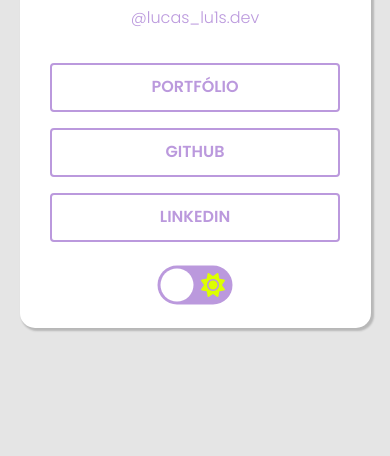
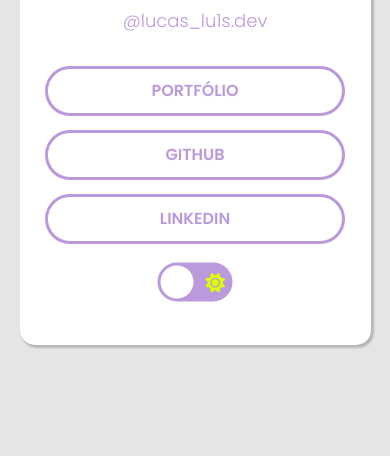
Before and after one commit to LucasLuis-Dev/Social-Tree, a plain HTML site: page index.html in a window 390 px wide. Shown: the part 388-844 px from the top of the page. Drawn offline with Linux system fonts and the light colour scheme.

Commit message:
add new css architecture

```diff
--- /dev/null
+++ b/css/base.css
@@ -0,0 +1,61 @@
+@import url('https://fonts.googleapis.com/css2?family=Merriweather+Sans:wght@400;500;600&family=Poppins:wght@300;600&display=swap');
+
+* {
+    margin: 0;
+    box-sizing: border-box;
+}
+
+:root {
+    font-size: 62.5%;
+    --mainColor: #BB99DD;
+}
+
+body {
+    display: flex;
+
+    align-items: center;
+    justify-content: center;
+
+    width: 100vw;
+    height: 100vh;
+
+    background-color: #E5E5E5;
+
+    transition: background 0.2s linear;
+}
+
+main {
+    display: flex;
+    flex-direction: column;
+
+    justify-content: center;
+    align-items: center;
+
+    background-color: white;
+
+    padding: 5rem;
+
+    width: 90%;
+
+    border-radius: 1.5rem;
+
+    box-shadow: 2px 2px 2px 1px rgba(0, 0, 0, 0.2);
+}
+
+body.dark {
+    background-color: #232c35;
+}
+
+main.dark {
+    background-color: #36424d;
+}
+
+
+@media screen and (min-width: 1024px) {
+
+    main {
+
+        width: 40%;
+    }
+
+}
--- /dev/null
+++ b/css/links.css
@@ -0,0 +1,52 @@
+.links__container {
+    display: flex;
+    flex-direction: column;
+
+    align-items: center;
+
+    width: 100%;
+
+    gap: 1.4rem;
+
+    margin-bottom: 2.5rem;
+}
+
+.links__container a {
+
+    display: flex;
+
+    align-items: center;
+    justify-content: center;
+
+    text-align: center;
+
+    width: 30rem;
+    height: 5rem;
+    text-decoration: none;
+
+    border: 0.3rem solid var(--mainColor);
+
+    font-family: 'Poppins';
+    font-style: normal;
+    font-weight: 600;
+    font-size: 1.6rem;
+    line-height: 2.4rem;
+
+    text-transform: uppercase;
+
+    color: var(--mainColor);
+
+    border-radius: 3.0rem;
+
+    transition: 200ms;
+
+}
+
+
+.links__container a:hover {
+    cursor: pointer;
+
+    background-color: var(--mainColor);
+    color: white;
+
+}
--- /dev/null
+++ b/css/photo.css
@@ -0,0 +1,29 @@
+.photo__container {
+    display: flex;
+
+    align-items: center;
+    justify-content: center;
+
+    background-color: #E5E5E5;
+
+    width: 220px;
+    height: 220px;
+    border-radius: 50%;
+
+    border: 4px solid var(--mainColor);
+
+    margin-bottom: 15px;
+    transition: 0.3s;
+}
+
+.photo__container:hover {
+    transform: scale(1.1);
+}
+
+.photo__container img {
+    width: 200px;
+    height: 200px;
+
+    border-radius: 50%;
+
+}
--- /dev/null
+++ b/css/temas.css
@@ -0,0 +1,53 @@
+.checkbox {
+    opacity: 0;
+    position: absolute;
+}
+
+label {
+    background-color: #BB99DD;
+    border-radius: 50px;
+    cursor: pointer;
+
+    display: flex;
+    align-items: center;
+    justify-content: space-between;
+
+    padding: 5px;
+    position: relative;
+    height: 2.6rem;
+    width: 5rem;
+
+    transform: scale(1.5);
+}
+
+label.dark {
+    background-color: #111;
+}
+
+.label .ball {
+    background-color: white;
+    border-radius: 50%;
+    position: absolute;
+    top: 2px;
+    left: 2px;
+
+    height: 2.2rem;
+    width: 2.2rem;
+
+    transform: translateX(0px);
+    transition: transform 0.2s linear;
+}
+
+.checkbox:checked + .label .ball {
+    transform: translateX(24px);
+}
+
+.fa-moon {
+    color: #f1c40f;
+    font-size: 1.3rem
+}
+
+.fa-sun {
+    color: #ddff00;
+    font-size: 1.3rem
+}
--- /dev/null
+++ b/css/user.css
@@ -0,0 +1,13 @@
+.user__container p {
+    font-family: 'Poppins';
+    font-weight: 300;
+    font-size: 1.8rem;
+    line-height: 2.4rem;
+
+
+    text-align: center;
+
+    color: var(--mainColor);
+
+    margin-bottom: 3.3rem;
+}
--- a/index.html
+++ b/index.html
@@ -5,23 +5,31 @@
     <meta http-equiv="X-UA-Compatible" content="IE=edge">
     <meta name="viewport" content="width=device-width, initial-scale=1.0">
     <title>Social Tree - Lucas Luis</title>
-    <link rel="stylesheet" href="./style.css">
+    <link rel="stylesheet" href="./css/base.css">
+    <link rel="stylesheet" href="./css/photo.css">
+    <link rel="stylesheet" href="./css/links.css">
+    <link rel="stylesheet" href="./css/user.css">
+    <link rel="stylesheet" href="./css/temas.css">
     <link rel="shortcut icon" href="./midia-social.png">
 </head>
 <body>
     <main>
-        <div class="borda-foto">
+        <figure class="photo__container">
             <img src="https://media.discordapp.net/attachments/965066624556232737/1113878594297528482/profile-pic_24.png">
+        </figure>
+
+        <div class="user__container">
+            <p>@lucas_lu1s.dev</p>
         </div>
-        <p>@lucas_lu1s.dev</p>
 
-        <div class="links">
+
+        <div class="links__container">
             <a href="https://portfolio-lucasluis-dev.vercel.app/">Portfólio</a>
             <a href="https://github.com/LucasLuis-Dev">Github</a>
             <a href="https://www.linkedin.com/in/lucas-luis-9a83a2231/">Linkedin</a>
         </div>
 
-        <div class="temas">
+        <div class="temas__container">
             <input type="checkbox" class="checkbox" id="chk">
 
             <label class="label" for="chk">
--- a/style.css
+++ /dev/null
@@ -1,256 +0,0 @@
-@import url('https://fonts.googleapis.com/css2?family=Merriweather+Sans:wght@400;500;600&family=Poppins:wght@300;600&display=swap');
-
-* {
-    margin: 0;
-    box-sizing: border-box;
-}
-
-body {
-    display: flex;
-
-
-    align-items: center;
-    justify-content: center;
-
-    width: 100vw;
-    height: 100vh;
-
-    background-color: #E5E5E5;
-
-    transition: background 0.2s linear;
-}
-
-body.dark {
-    background-color: #232c35;
-}
-
-.checkbox {
-    opacity: 0;
-    position: absolute;
-}
-
-label {
-    background-color: #BB99DD;
-    border-radius: 50px;
-    cursor: pointer;
-
-    display: flex;
-    align-items: center;
-    justify-content: space-between;
-
-    padding: 5px;
-    position: relative;
-    height: 26px;
-    width: 50px;
-
-    transform: scale(1.5);
-}
-
-label.dark {
-    background-color: #111;
-}
-
-.label .ball {
-    background-color: white;
-    border-radius: 50%;
-    position: absolute;
-    top: 2px;
-    left: 2px;
-
-    height: 22px;
-    width: 22px;
-
-    transform: translateX(0px);
-    transition: transform 0.2s linear;
-}
-
-.checkbox:checked + .label .ball {
-    transform: translateX(24px);
-}
-
-.fa-moon {
-    color: #f1c40f;
-}
-
-.fa-sun {
-    color: #ddff00;
-}
-
-main {
-    display: flex;
-    flex-direction: column;
-
-    justify-content: center;
-    align-items: center;
-
-    background-color: white;
-
-    padding: 50px;
-
-    width: 30%;
-
-    border-radius: 15px;
-
-    box-shadow: 2px 2px 2px 1px rgba(0, 0, 0, 0.2);
-
-}
-
-main.dark {
-    background-color: #36424d;
-}
-
-main .borda-foto {
-    display: flex;
-
-    align-items: center;
-    justify-content: center;
-
-    background-color: #E5E5E5;
-
-    width: 220px;
-    height: 220px;
-    border-radius: 50%;
-
-    border: 4px solid #BB99DD;
-
-    margin-bottom: 15px;
-    transition: 0.3s;
-}
-
-main .borda-foto:hover {
-    transform: scale(1.1);
-}
-
-main img {
-    width: 200px;
-    height: 200px;
-
-    border-radius: 50%;
-
-}
-
-
-
-main p {
-    font-family: 'Poppins';
-    font-style: normal;
-    font-weight: 300;
-    font-size: 16px;
-    line-height: 24px;
-    /* identical to box height */
-
-    text-align: center;
-
-    color: #BB99DD;
-
-    margin-bottom: 33px;
-}
-
-main .links {
-    display: flex;
-    flex-direction: column;
-
-    text-align: center;
-    align-items: center;
-    justify-content: center;
-
-    width: 95%;
-
-    gap: 16px;
-}
-
-.links a {
-    display: flex;
-
-    align-items: center;
-    justify-content: center;
-
-    text-align: center;
-
-    width: 95%;
-    height: 49px;
-    text-decoration: none;
-
-    border: 2px solid #BB99DD;
-    border-radius: 4px;
-
-    font-family: 'Poppins';
-    font-style: normal;
-    font-weight: 600;
-    font-size: 16px;
-    line-height: 24px;
-
-    text-transform: uppercase;
-
-    color: #BB99DD;
-
-}
-
-.links a:last-child {
-    margin-bottom: 30px;
-}
-
-.links a:hover {
-    cursor: pointer;
-
-    background-color: #BB99DD;
-    color: white;
-
-    border: 2px solid #BB99DD;
-}
-
-
-
-
-/* ================= MOBILE ================= */
-
-@media (max-width: 500px) {
-
-    main {
-        padding: 30px;
-        width: 90%;
-    }
-
-    .links a {
-        width: 290px;
-    }
-}
-
-@media (max-width: 400px) {
-    main {
-        padding: 30px;
-        width: 90%;
-    }
-
-    .links a {
-        width: 290px;
-    }
-}
-
-@media (max-width:300px) {
-
-    main img {
-        width: 150px;
-        height: 150px;
-    }
-
-    main .borda-foto {
-        width: 160px;
-        height: 160px;
-    }
-
-    .links a {
-        width: 90%;
-    }
-}
-
-@media (min-width:510px) and (max-width:1000px) {
-    main {
-        padding: 30px;
-        width: 55%;
-    }
-
-    .links a {
-        width: 290px;
-    }
-}
```
